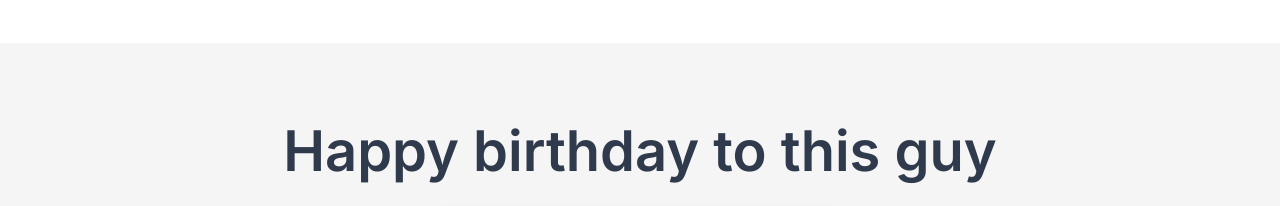
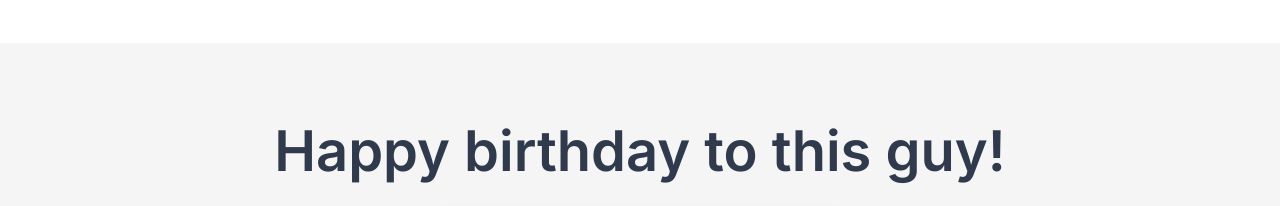
Before and after one commit to lost-a-tooth/igrid-website, a plain HTML site: page about.html in a window 1280 px wide. Shown: the part 1540-1746 px from the top of the page. Drawn offline with Linux system fonts and the light colour scheme.

Commit message:
Minor change

```diff
--- a/about.html
+++ b/about.html
@@ -103,7 +103,7 @@
       </section>
       <section class="page__birthday birthday" style="text-align: center; padding: 80px 0; background-color: #f5f5f5;">
         <div class="birthday__container" style="max-width: 72.624rem; margin: 0 auto; padding: 0 0.938rem;">
-          <h2 class="birthday__title title" style="margin-bottom: 30px;">Happy birthday to this guy</h2>
+          <h2 class="birthday__title title" style="margin-bottom: 30px;">Happy birthday to this guy!</h2>
           <div class="birthday__image" style="max-width: 400px; margin: 0 auto;">
             <img src="img/About/AC.jpg" alt="Birthday celebration" style="width: 100%; border-radius: 10px; box-shadow: 0 10px 20px rgba(0,0,0,0.1);" />
           </div>
```
